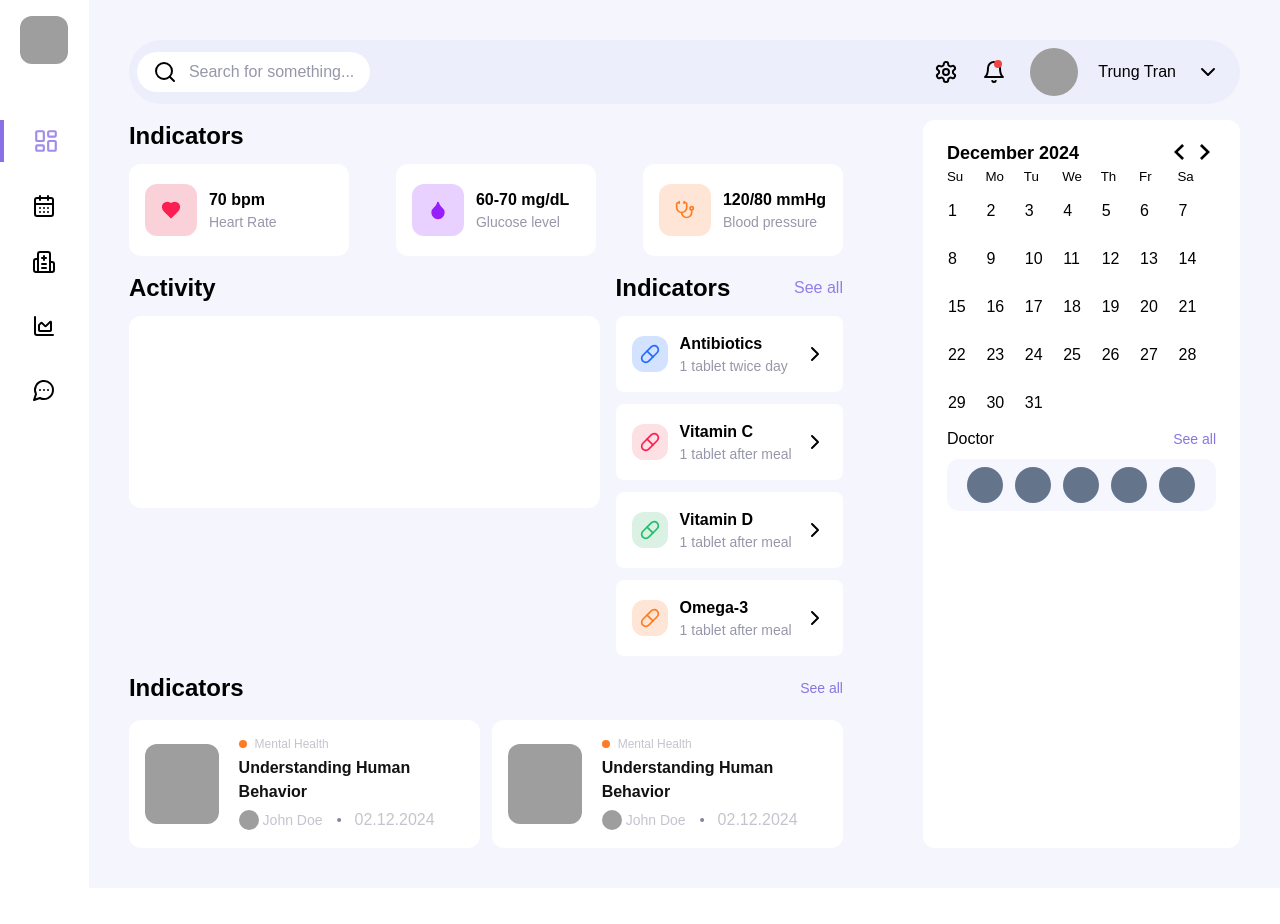
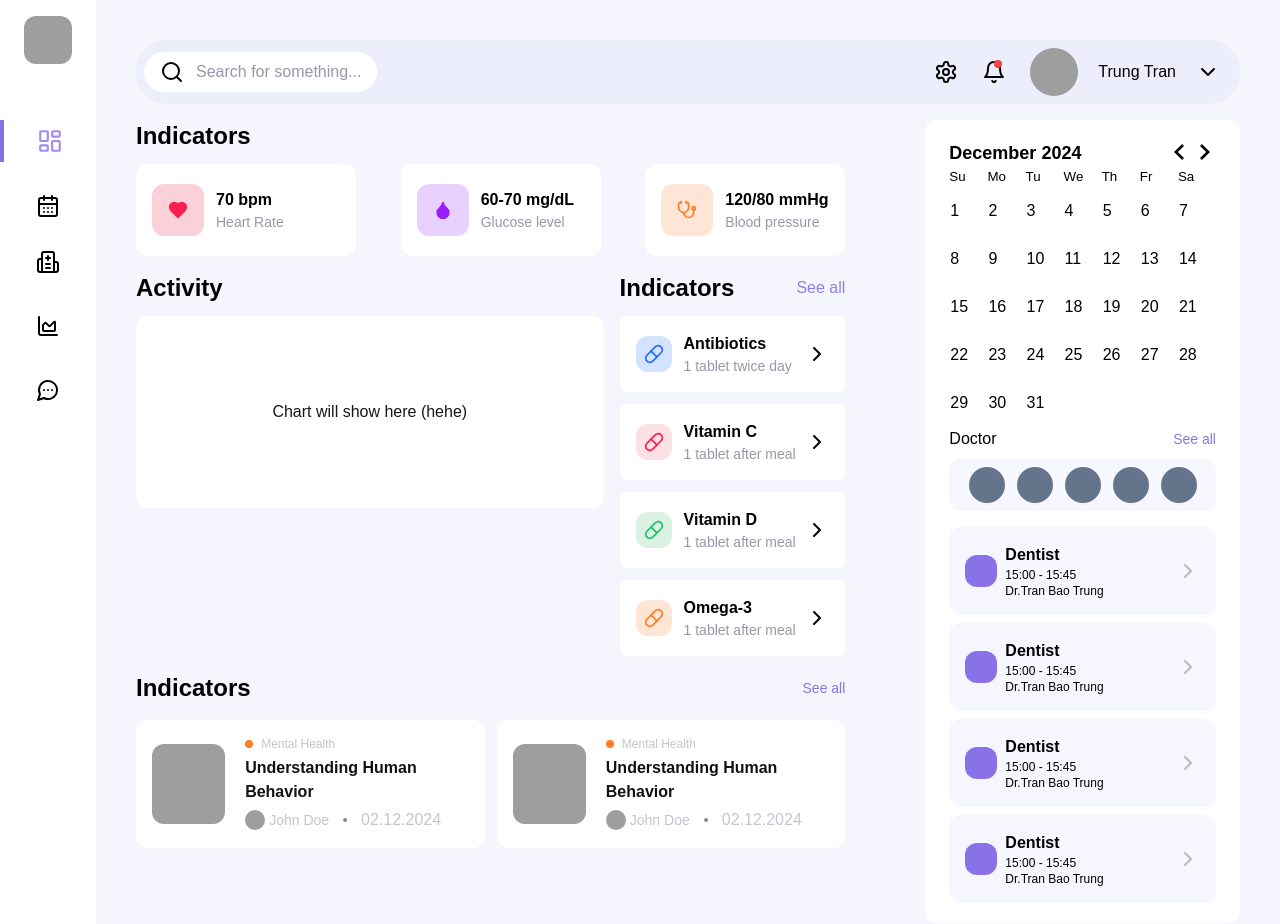
Before and after one commit to Apollosuny/healthcare-system-fe, a Next.js app: page /dashboard in a window 1280 px wide. Shown: the top 924 px of the page. Before the commit the page ends 888 px from the top, so only its background shows below. Built offline with nearby package versions, Linux system fonts and the light colour scheme; grey boxes are pictures that could not be loaded.

Commit message:
update dashboard UI

```diff
--- a/src/app/globals.css
+++ b/src/app/globals.css
@@ -10,10 +10,10 @@
 }
 
 @media (prefers-color-scheme: dark) {
-  :root {
+  /* :root {
     --background: #0a0a0a;
     --foreground: #ededed;
-  }
+  } */
 }
 
 body {
--- a/src/clients/dashboard/index.tsx
+++ b/src/clients/dashboard/index.tsx
@@ -3,6 +3,7 @@
 import Activity from '@/components/dashboard/activity';
 import Indicators from '@/components/dashboard/indicators';
 import RecommendationArticles from '@/components/dashboard/recommendation-articles';
+import ScheduledCard from '@/components/dashboard/ScheduledCard';
 import Treatment from '@/components/dashboard/treatment';
 import { useState } from 'react';
 import { DayPicker } from 'react-day-picker';
@@ -49,6 +50,12 @@ const Dashboard: React.FC = () => {
               <div className='!w-9 !h-9 rounded-full bg-slate-500'></div>
               <div className='!w-9 !h-9 rounded-full bg-slate-500'></div>
             </div>
+            <div className='mt-4 flex flex-col items-center justify-center gap-2'>
+              <ScheduledCard />
+              <ScheduledCard />
+              <ScheduledCard />
+              <ScheduledCard />
+            </div>
           </div>
         </div>
       </div>
--- /dev/null
+++ b/src/components/dashboard/ScheduledCard.tsx
@@ -0,0 +1,21 @@
+import { ChevronRight } from 'lucide-react';
+
+const ScheduledCard: React.FC = () => {
+  return (
+    <div className='bg-[#f6f6fe] rounded-xl p-4 flex items-center justify-between w-full'>
+      <div className='flex items-center gap-2'>
+        <div className='bg-[#8971e6] !w-8 !h-8 rounded-xl'></div>
+        <div className=''>
+          <h5 className='text-black font-semibold'>Dentist</h5>
+          <p className='text-black text-xs'>15:00 - 15:45</p>
+          <p className='text-black text-xs'>Dr.Tran Bao Trung</p>
+        </div>
+      </div>
+      <div>
+        <ChevronRight size={24} stroke='#b8b8bf' />
+      </div>
+    </div>
+  );
+};
+
+export default ScheduledCard;
--- a/src/components/dashboard/activity.tsx
+++ b/src/components/dashboard/activity.tsx
@@ -2,7 +2,9 @@ const Activity: React.FC = () => {
   return (
     <div className=''>
       <h2 className='text-2xl font-semibold text-black'>Activity</h2>
-      <div className='mt-3 bg-white rounded-xl p-4 h-48'></div>
+      <div className='mt-3 bg-white rounded-xl p-4 h-48 flex items-center justify-center'>
+        Chart will show here (hehe)
+      </div>
     </div>
   );
 };
--- a/src/components/layout/index.tsx
+++ b/src/components/layout/index.tsx
@@ -8,10 +8,10 @@ type Props = {
 const Layout: React.FC<Props> = ({ children }) => {
   return (
     <div className='flex'>
-      <div className='h-screen w-24'>
+      <div className='h-screen w-24 fixed top-0 left-0'>
         <Sidebar />
       </div>
-      <div className='bg-[#f5f5fd] w-full p-10'>
+      <div className='bg-[#f5f5fd] w-full p-10 ml-24'>
         <Header />
         {children}
       </div>
```
